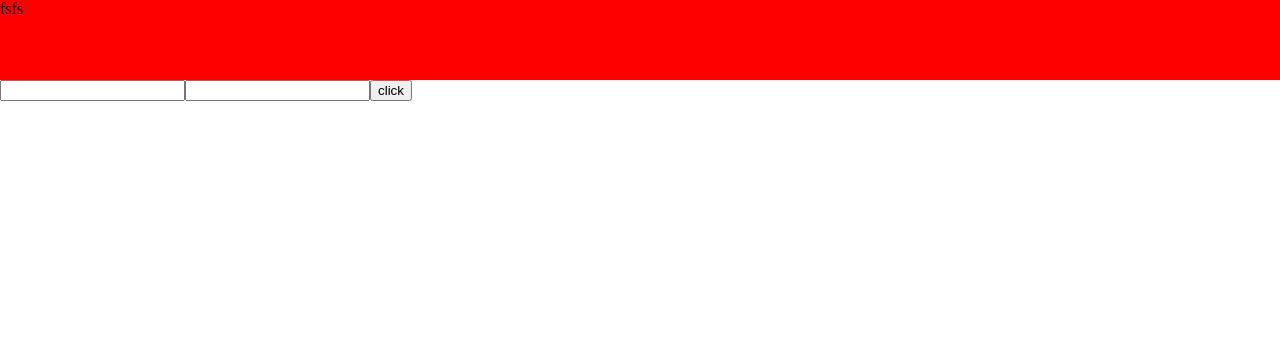
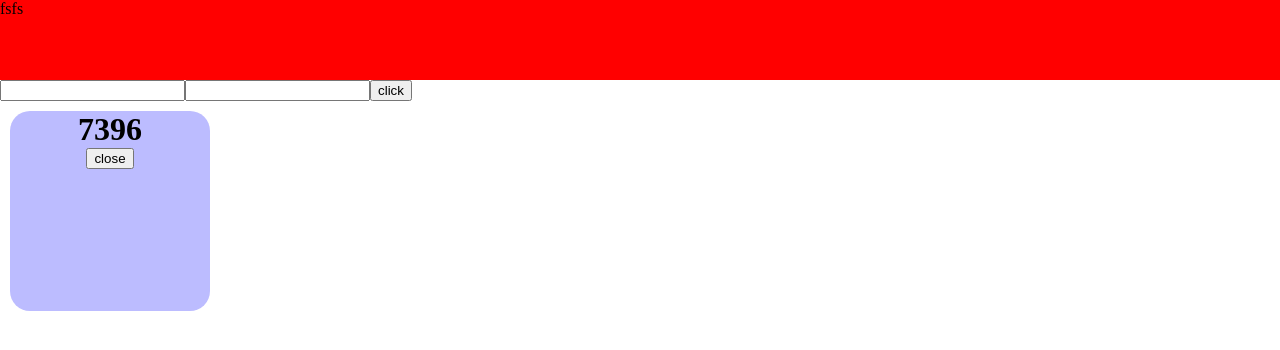
Before and after one commit to talafarael/my-app, a React (Create React App) app: page / in a window 1280 px wide. Both pictures are taken after a click on the button "click". Shown: the top 350 px of the page. Built offline with nearby package versions, Linux system fonts and the light colour scheme.

Commit message:
Update Index.jsx

```diff
--- a/src/Componets/List/Index.jsx
+++ b/src/Componets/List/Index.jsx
@@ -1,15 +1,24 @@
 import React from 'react'
 import Input from '../Input/Index'
 import useStore from '../../UseStore/Index'
+import './div.css'
 function ListItem(){
-  const listItem = useStore(state => state.listItem);
+   const closeItem = useStore((state) => state.closeItem);
+  const listItem = useStore(state =>state.listItem);
 
   console.log(listItem)
-
+  function closeWindow(h){
+    closeItem(closeItem(h) )
+  }
   return (
-   <ul>
-
-   </ul>
+   <div className='main'>
+     {listItem.map((item)=>
+     <div className='box' key={item.id}>
+      <h1>{item.id }</h1>
+      <p>{item.notice}</p>
+      <button key={item.id} onClick={()=>closeWindow(item.id)}>close</button>
+     </div>)}
+   </div>
   )}
 
 export default ListItem
```
